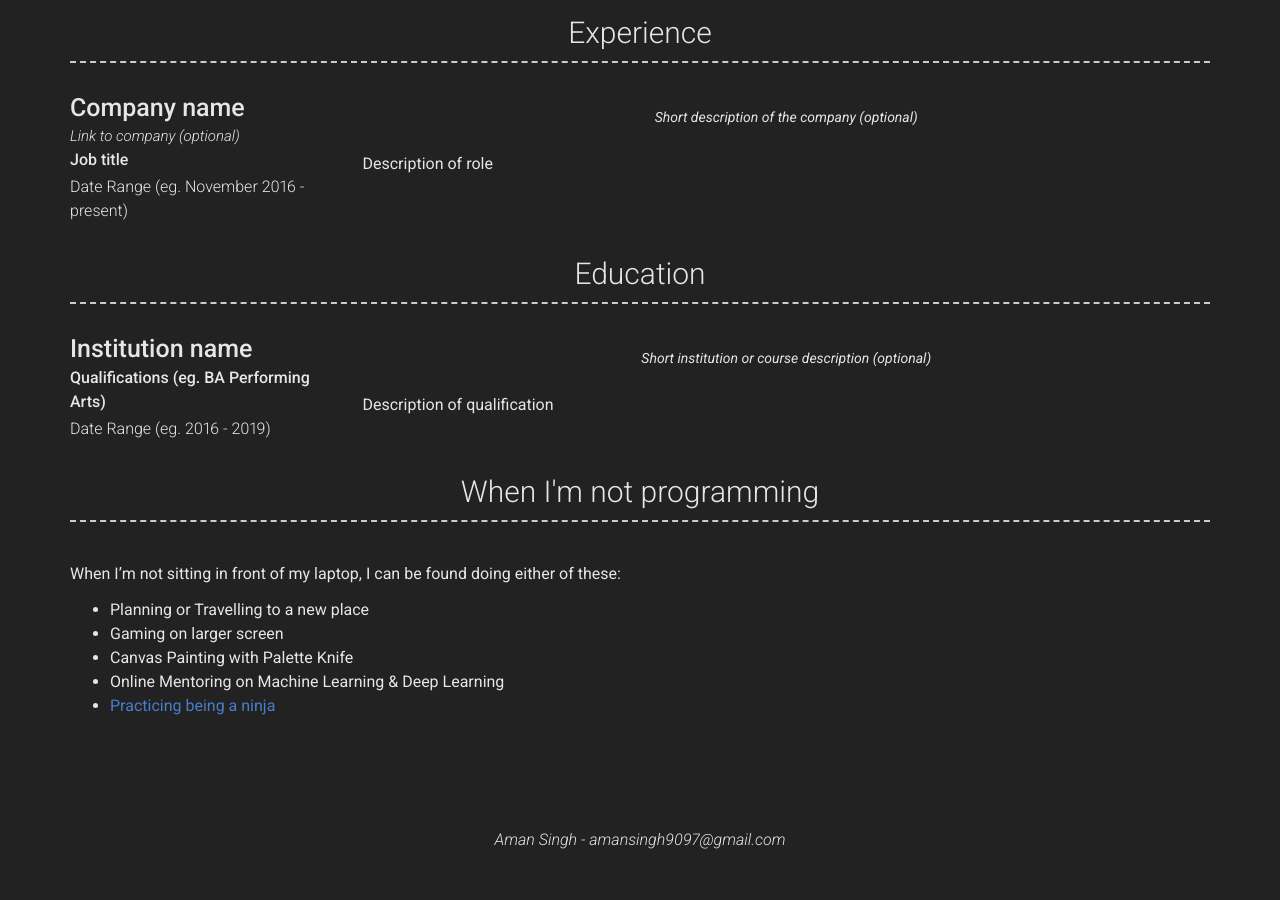
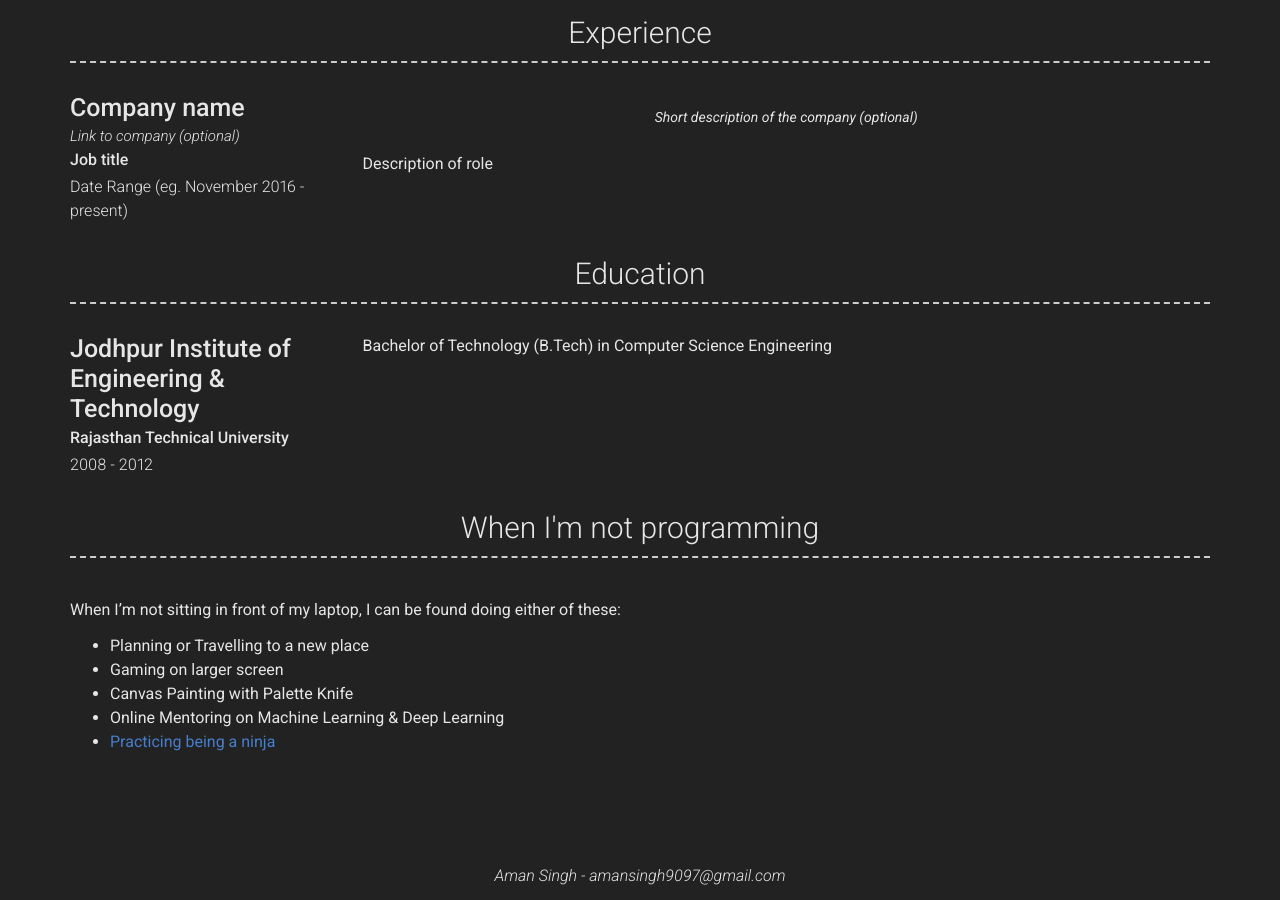
Before and after one commit to amansingh9097/portfolio, a Jekyll site: the page built from index.md, in a window 1280 px wide and 900 px high, scrolled down 834 px. Built offline with Jekyll 4.4.1, drawn with Linux system fonts in a browser that asks for light colours; nearby versions of some CDN libraries; before the commit the page ends 1698 px from its top, so only the background shows below that.

Commit message:
added education

```diff
--- a/_data/education.yml
+++ b/_data/education.yml
@@ -1,9 +1,7 @@
-# Education Template
 - layout: left
-  name: Institution name
-  dates: Date Range (eg. 2016 - 2019)
-  qualification: Qualifications (eg. BA Performing Arts)
-  quote: >
-    Short institution or course description (optional)
+  name: Jodhpur Institute of Engineering & Technology
+  dates: 2008 - 2012
+  qualification: Rajasthan Technical University
+  quote:
   description: | # this will include new lines to allow paragraphs
-    Description of qualification
+    Bachelor of Technology (B.Tech) in Computer Science Engineering
```
